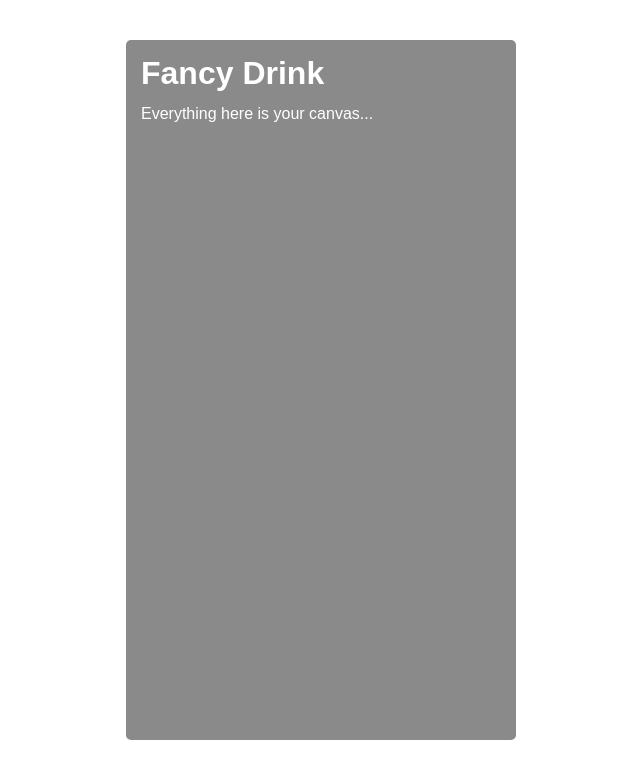
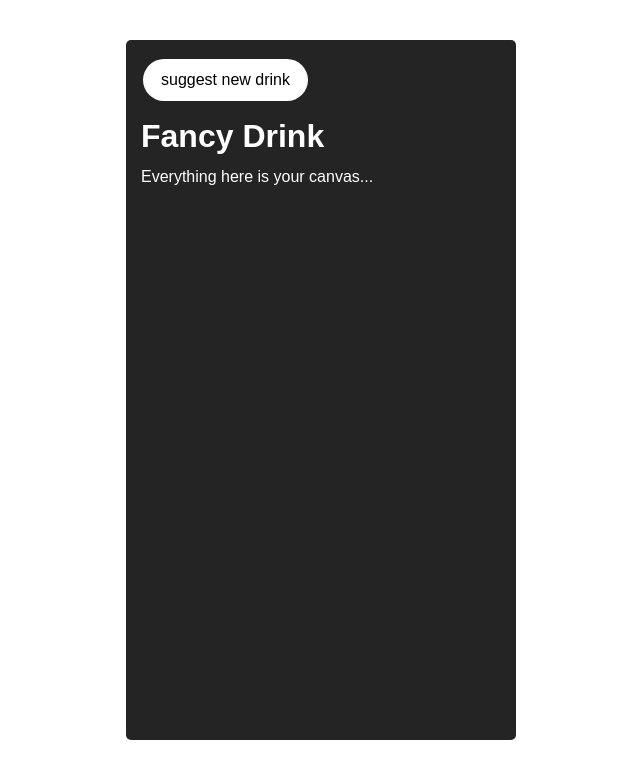
Before and after one commit to Elkiwam/WebtechDrinks, a plain HTML site: page exercise/index.html in a window 1280 px wide. Shown: the whole page, without its empty margins (319-959 px from the left). Drawn offline with Linux system fonts and the light colour scheme; no server answers.

Commit message:
feat: refresh button

```diff
--- a/exercise/index.html
+++ b/exercise/index.html
@@ -13,8 +13,13 @@
 
 <body>
   <div class="card">
+
+    <a href="./"><button class="button button1">suggest new drink</button>
+    </a>
+
     <h1>Fancy Drink</h1>
     <p>Everything here is your canvas...</p>
+
     <h2 data-js="title">
       <!-- display title after loading data -->
     </h2>
--- a/exercise/style.css
+++ b/exercise/style.css
@@ -12,6 +12,8 @@
 h1,
 h2 {
   margin-bottom: 0.4em;
+  margin-top: 0.4em;
+
 }
 
 p {
@@ -29,10 +31,8 @@ p {
  * Feel free to change this!
  */
 
-/* commit not received */
-
 .card {
-  background-color: #8a8a8a;
+  background-color: #242424;
   color: rgb(255, 255, 255);
   border-radius: 5px;
   padding: 15px;
@@ -42,3 +42,30 @@ p {
   width: 100%;
   display: block;
 }
+
+
+/* my code */
+
+.button {
+  border: none;
+  color: white;
+  padding: 12px 18px;
+  text-align: center;
+  text-decoration: none;
+  display: inline-block;
+  font-size: 16px;
+  margin: 4px 2px;
+  transition-duration: 0.4s;
+  cursor: pointer;
+  border-radius: 25px;
+}
+
+.button1 {
+  background-color: white;
+  color: black;
+}
+
+.button1:hover {
+  background-color: #000000;
+  color: white;
+}
```
